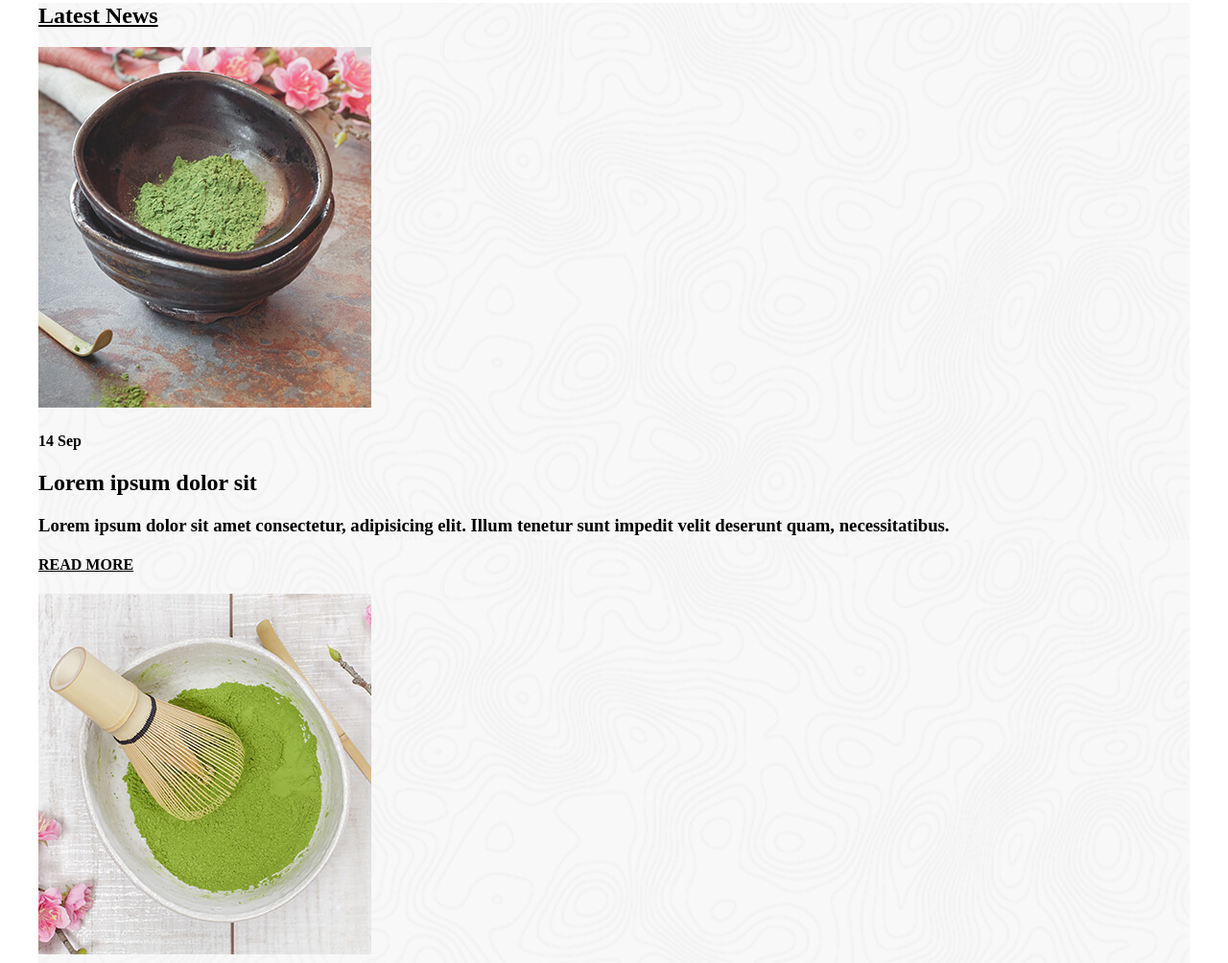
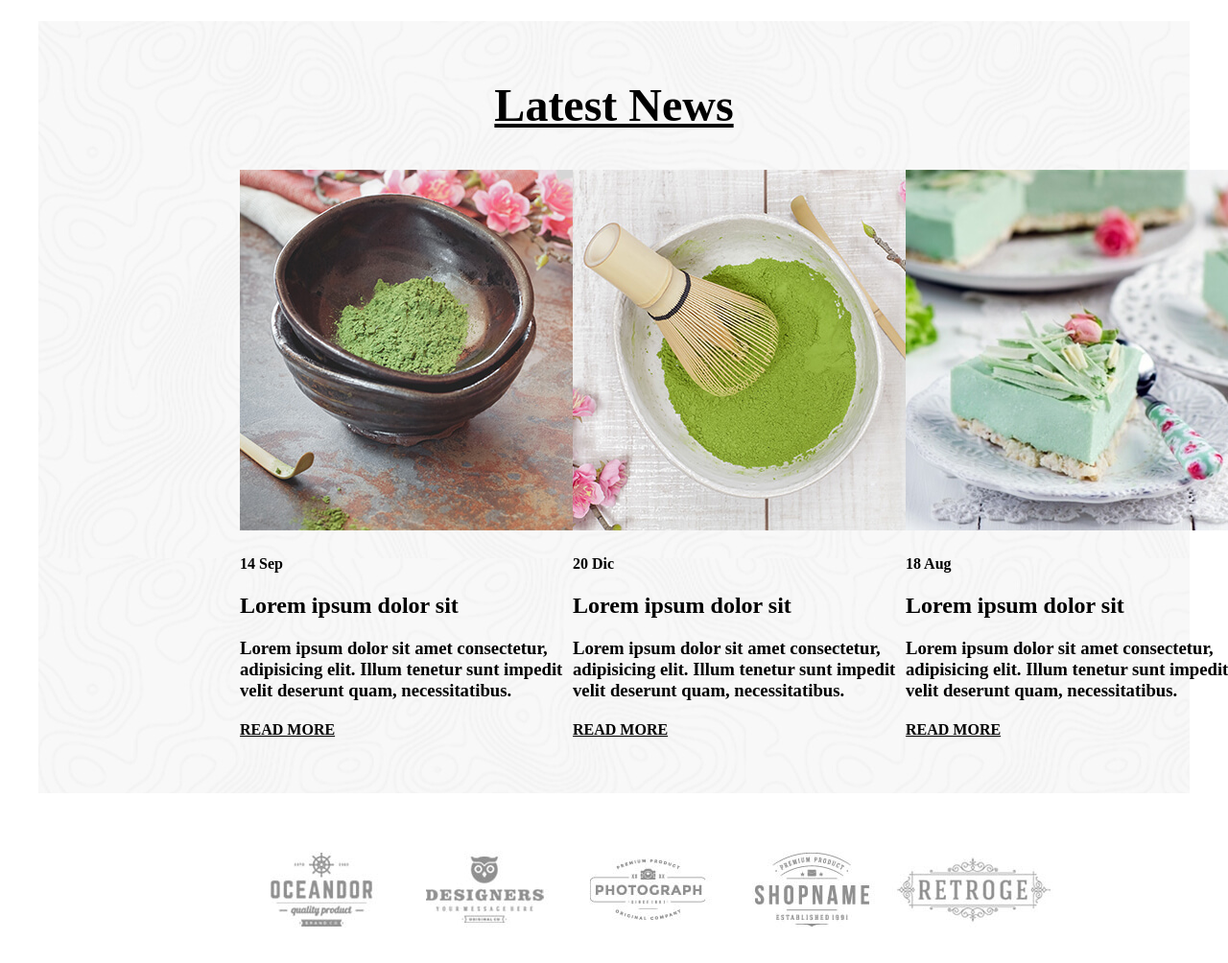
Before and after one commit to OscarOf/MachaTe, a plain HTML site: page index.html in a window 1280 px wide. Shown: the part 3268-4272 px from the top of the page at 96% size. Drawn offline with Linux system fonts and the light colour scheme.

Commit message:
Octava Sección

```diff
--- a/css/estilos.css
+++ b/css/estilos.css
@@ -104,3 +104,31 @@ h1{
 }
 
 /*Septima Sección*/
+.seccion7{
+
+}
+
+.msub7{
+    text-decoration: underline;
+    text-align: center;
+    font-size: 3em;
+    padding-top: 5%;
+}
+
+.sub7{
+    display: grid;
+    grid-template-columns: repeat(3, 1fr);
+    width: 65%;
+    margin: auto;
+    margin-top: 3% ;
+    padding-bottom: 3%;
+}
+
+.seccion8{
+    display: grid;
+    grid-template-columns: repeat(5, 1fr);
+    width: 65%;
+    margin: auto;
+    margin-top: 5%;
+    margin-bottom: 5%;
+}
--- a/index.html
+++ b/index.html
@@ -121,28 +121,36 @@
         </section>
         <!--Septima Sección-->
         <section class="seccion7">
-            <h2 style="text-decoration: underline;">Latest News</h2>
+            <h2 class="msub7">Latest News</h2>
+            <div class="sub7">
+                <div>
                     <img src="Imag/blog-single-1.jpg">
                     <h4>14 Sep</h4>
                     <h2>Lorem ipsum dolor sit</h2>
                     <h3>Lorem ipsum dolor sit amet consectetur, adipisicing elit.
                         Illum tenetur sunt impedit velit deserunt quam, necessitatibus.</h3>
                     <h4 style="text-decoration: underline;">READ MORE</h4>
+                </div>
+                <div>
                     <img src="Imag/blog-single-2.jpg">
                     <h4>20 Dic</h4>
                     <h2>Lorem ipsum dolor sit</h2>
                     <h3>Lorem ipsum dolor sit amet consectetur, adipisicing elit.
                         Illum tenetur sunt impedit velit deserunt quam, necessitatibus.</h3>
                     <h4 style="text-decoration: underline;">READ MORE</h4>
+                </div>
+                <div>
                     <img src="Imag/blog-single-3.jpg">
                     <h4>18 Aug</h4>
                     <h2>Lorem ipsum dolor sit</h2>
                     <h3>Lorem ipsum dolor sit amet consectetur, adipisicing elit.
                         Illum tenetur sunt impedit velit deserunt quam, necessitatibus.</h3>
                     <h4 style="text-decoration: underline;">READ MORE</h4>
+                </div>
+            </div>
         </section>
         <!--Octava Sección-->
-        <section>
+        <section class="seccion8">
             <img src="Imag/1.jpg" alt="UNO">
             <img src="Imag/2.jpg" alt="DOS">
             <img src="Imag/3.jpg" alt="TRES">
```
Lines whose indentation alone changed are shown as unchanged.
